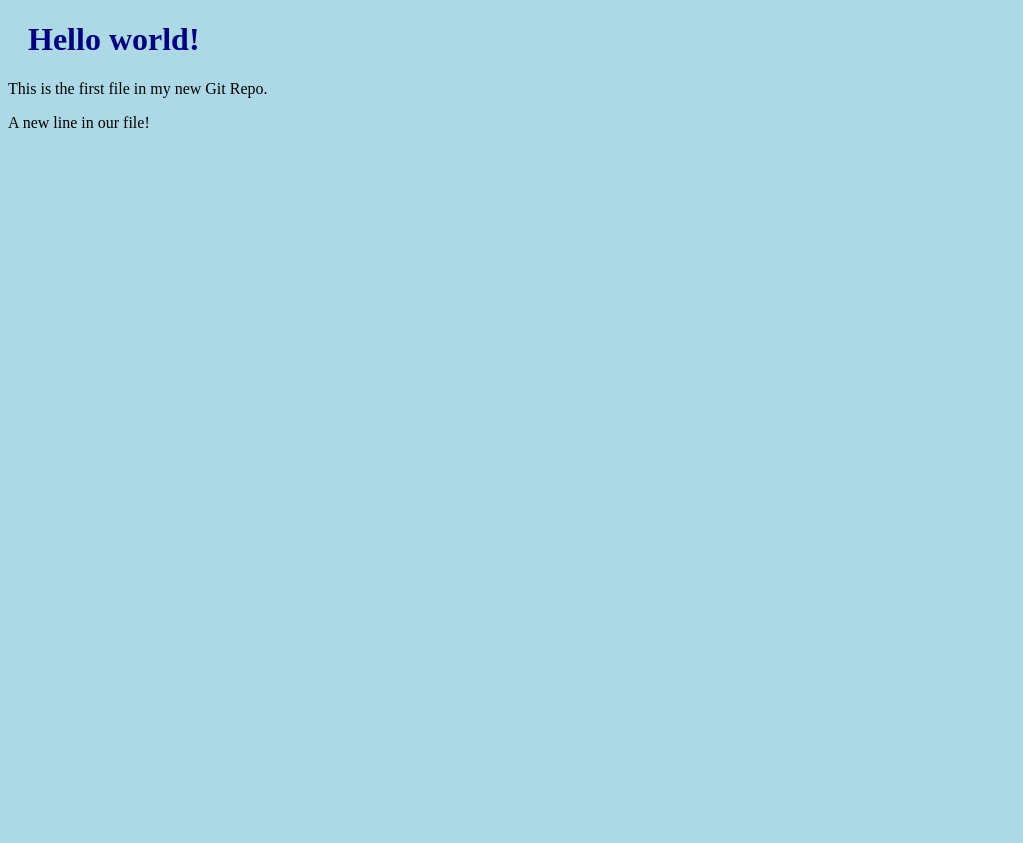
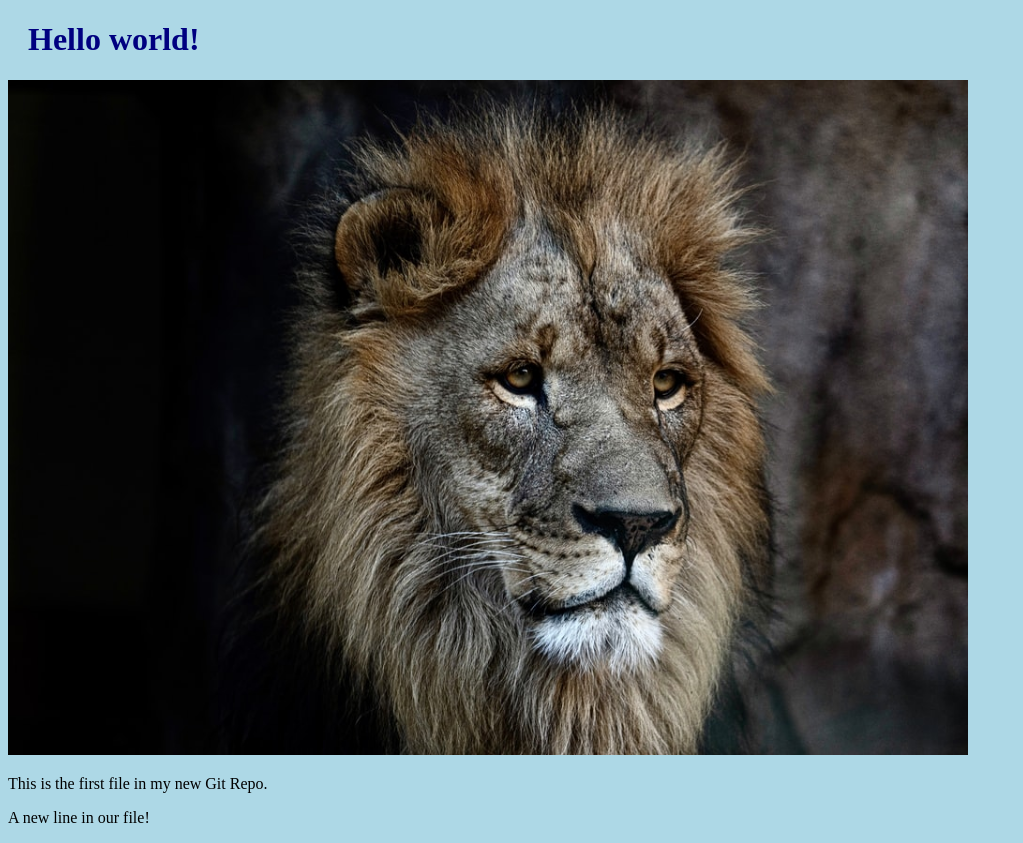
Before and after one commit to Shravan129/hello-world, a plain HTML site: page index.html in a window 1280 px wide. Shown: the whole page, without its empty margins (0-1023 px from the left). Before the commit the page ends 800 px from the top, so only its background shows below. Drawn offline with Linux system fonts and the light colour scheme.

Commit message:
added an image of lion

```diff
--- a/index.html
+++ b/index.html
@@ -7,6 +7,9 @@
 <body>
 
 <h1>Hello world!</h1>
+<div><img src="lion.jpg" alt="Hello World from Space"
+style="width:100%;max-width:960px"></div>
+
 <p>This is the first file in my new Git Repo.</p>
 <p>A new line in our file!</p>
 
```
Also changed, not shown: lion.jpg (added).
